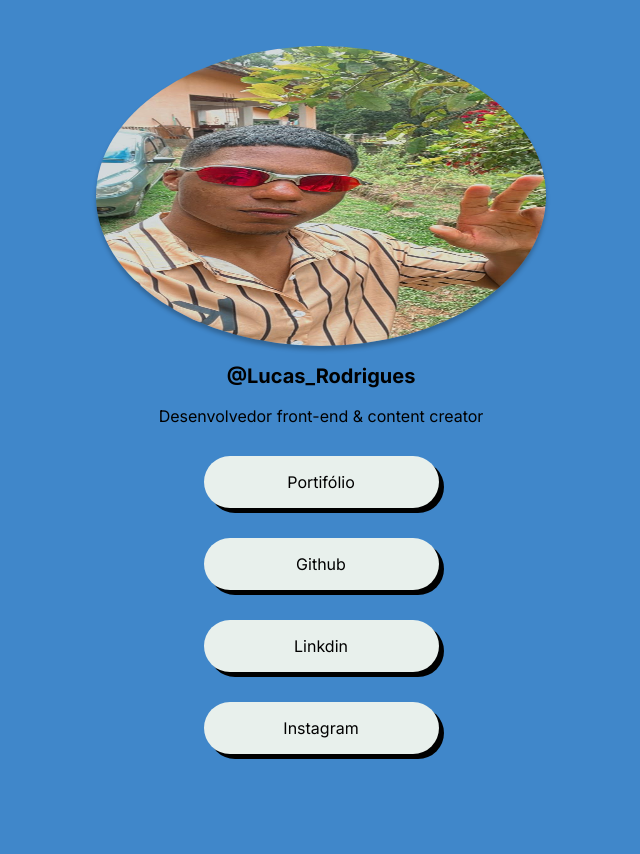
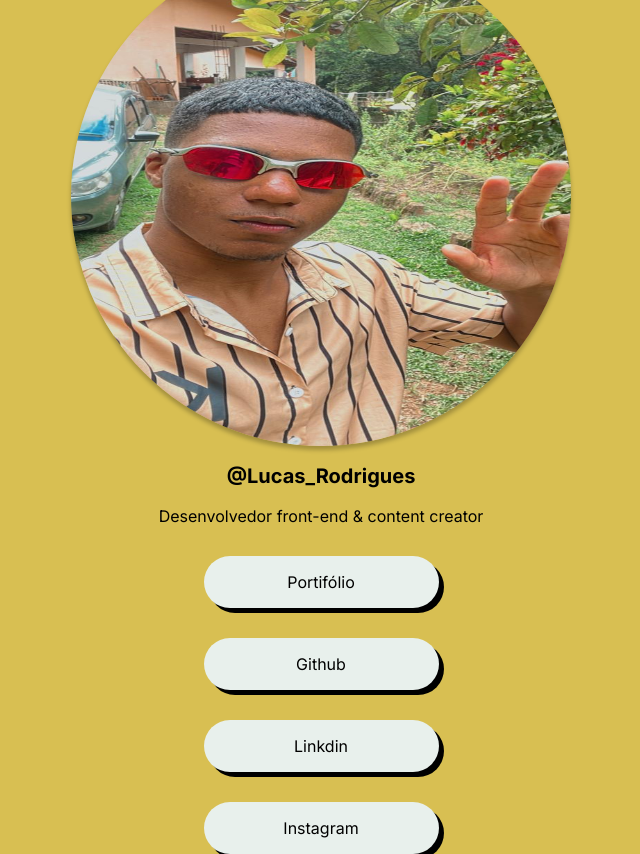
Before and after one commit to LucasRodrigues2001/Lintree, a plain HTML site: page index.html in a window 1280 px wide. Shown: the whole page, without its empty margins (319-959 px from the left). Before the commit the page ends 800 px from the top, so only its background shows below. Drawn offline with Linux system fonts and the light colour scheme.

Commit message:
CSS Finalizado

```diff
--- a/css/style.css
+++ b/css/style.css
@@ -8,7 +8,7 @@
 body {
     height: 100vh;
     display: flex;
-    background-color: rgb(64, 135, 202);
+    background-color: rgb(216, 191, 82);
     display: flex;
     flex-direction: column;
     gap: 30px;
@@ -23,8 +23,8 @@ body {
 }
 
 .cabeçalho img {
-    width: 450px; /* largura da imagem*/
-    height: 300px;/* altura da imagem*/
+    width: 500px; /* largura da imagem*/
+    height: 500px;/* altura da imagem*/
     border-radius: 100%; /* arredondar as bordas*/
     border-color: rgb(90, 40, 207) 3px solid;
     box-shadow: rgba(0, 0, 0, 0.25) 0px 4px 4px;
@@ -57,5 +57,5 @@ body {
 }
 
 .btns a:hover {
-    background-color: #a51f1f;
+    background-color: #d0db34;
 }
--- a/index.html
+++ b/index.html
@@ -13,7 +13,7 @@
 
 <body>
     <div class="cabeçalho">
-        <img src="./img/WhatsApp Image 2024-09-05 at 20.16.14.jpeg" alt="">
+        <img src="./img/EU.jpeg" alt="">
         <h1>@Lucas_Rodrigues</h1>
         <p>Desenvolvedor front-end & content creator</p>
     </div>
```
Also changed, not shown: img/EU.jpeg (added).
